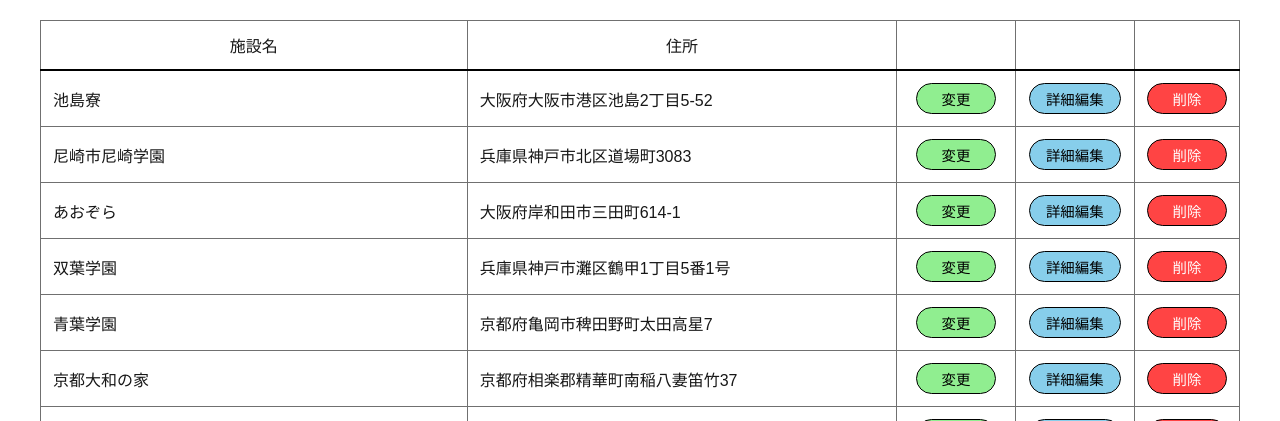
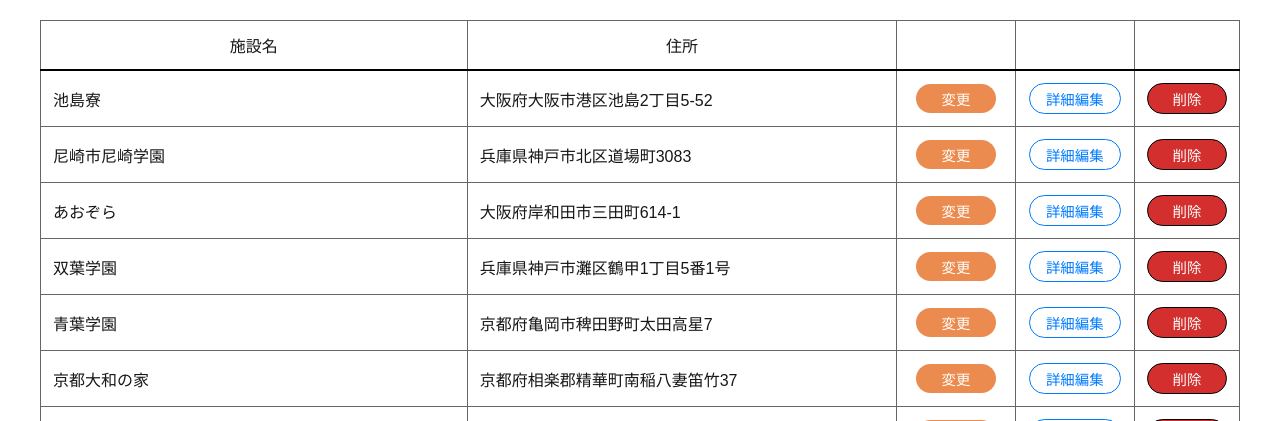
Before and after one commit to 2025-j08/front-end, a Next.js app: page /admin/facilities in a window 1280 px wide. Shown: the part 379-800 px from the top of the page. Built offline with nearby package versions, Linux system fonts and the light colour scheme; no server answers; what @mui/material-nextjs would draw is missing.

Commit message:
style: ハードコードされた色定義をSCSS変数に置換 (アクセシビリティ対応含む)

```diff
--- a/src/features/admin/facilities/styles/AddFacilityButton.module.scss
+++ b/src/features/admin/facilities/styles/AddFacilityButton.module.scss
@@ -9,6 +9,7 @@
 
 .button {
   background-color: colors.$action-add;
+  color: colors.$white; // 視認性向上のため白文字に変更
   border: 1px solid colors.$black;
   border-radius: 999px;
   padding: 0.5rem 2rem;
--- a/src/features/admin/facilities/styles/FacilityManagementTable.module.scss
+++ b/src/features/admin/facilities/styles/FacilityManagementTable.module.scss
@@ -13,7 +13,7 @@
 
   th,
   td {
-    border: 1px solid #707070;
+    border: 1px solid colors.$text-secondary;
     padding: 0.75rem;
     vertical-align: middle;
   }
@@ -22,7 +22,7 @@
     background-color: colors.$white;
     font-weight: normal;
     text-align: center;
-    border-bottom: 2px solid #000;
+    border-bottom: 2px solid colors.$black;
   }
 
   td {
@@ -48,7 +48,7 @@
 }
 
 .greyText {
-  color: #999;
+  color: colors.$text-secondary;
 }
 
 @mixin action-button($bg-color) {
@@ -72,15 +72,23 @@
 .editButton {
   @include action-button(colors.$action-edit);
   width: 80px;
+  color: colors.$white; // 変更ボタン文字色を白に
+  border: none; // 背景色が濃いためボーダー削除検討、一旦維持ならそのまま
 }
 
 .deleteButton {
   @include action-button(colors.$action-delete);
   width: 80px;
-  color: colors.$white; // 削除ボタンは文字色白
+  color: colors.$white; // 削除ボタン文字色を白に
 }
 
 .detailButton {
-  @include action-button(colors.$action-detail);
+  @include action-button(
+    colors.$white
+  ); // 詳細編集は白背景に青枠などに変更検討、あるいはリンク色背景
+  background-color: colors.$white;
+  color: colors.$action-detail;
+  border: 1px solid colors.$action-detail;
+  width: auto;
   border-radius: 25px; // 詳細編集は少し形状を変える（元のコード維持）
 }
--- a/src/styles/colors.scss
+++ b/src/styles/colors.scss
@@ -120,7 +120,7 @@ $pref-nara: #663399;
 // ====================================
 // アクションボタンカラー（機能別）
 // ====================================
-$action-add: #ffff00; // 追加
-$action-edit: #90ee90; // 変更
-$action-delete: #ff4444; // 削除
-$action-detail: #87ceeb; // 詳細編集
+$action-add: $form-primary; // 追加（フォームプライマリ）
+$action-edit: $primary-color; // 変更（サイトプライマリ）
+$action-delete: $error-color; // 削除（エラーカラー）
+$action-detail: $text-link; // 詳細編集（リンクカラー）
```
